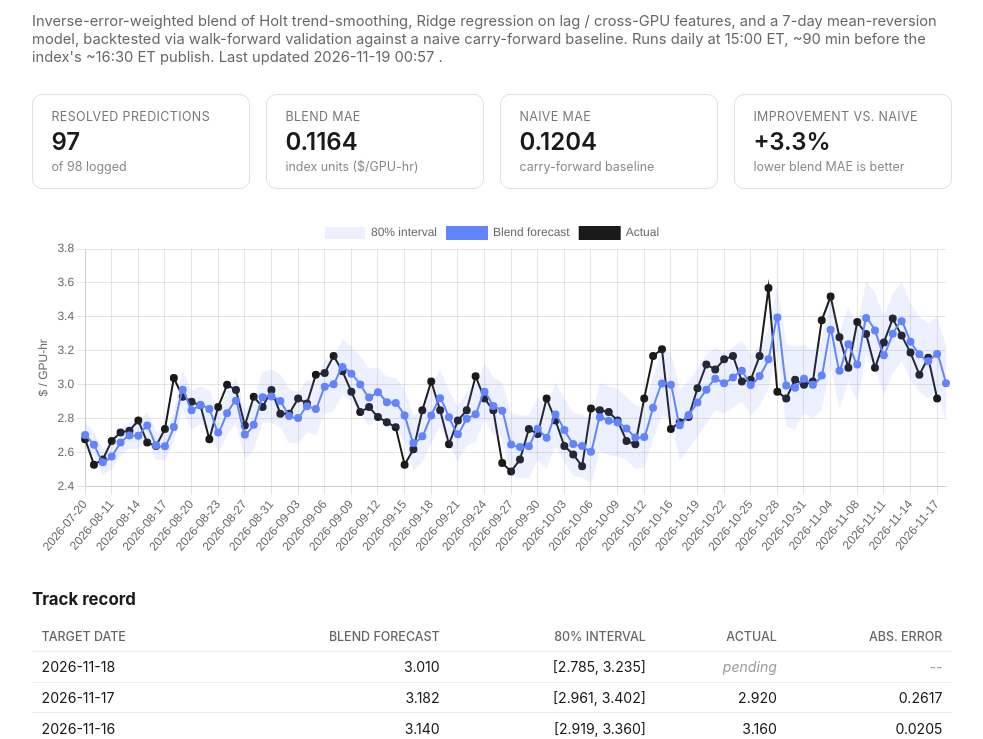
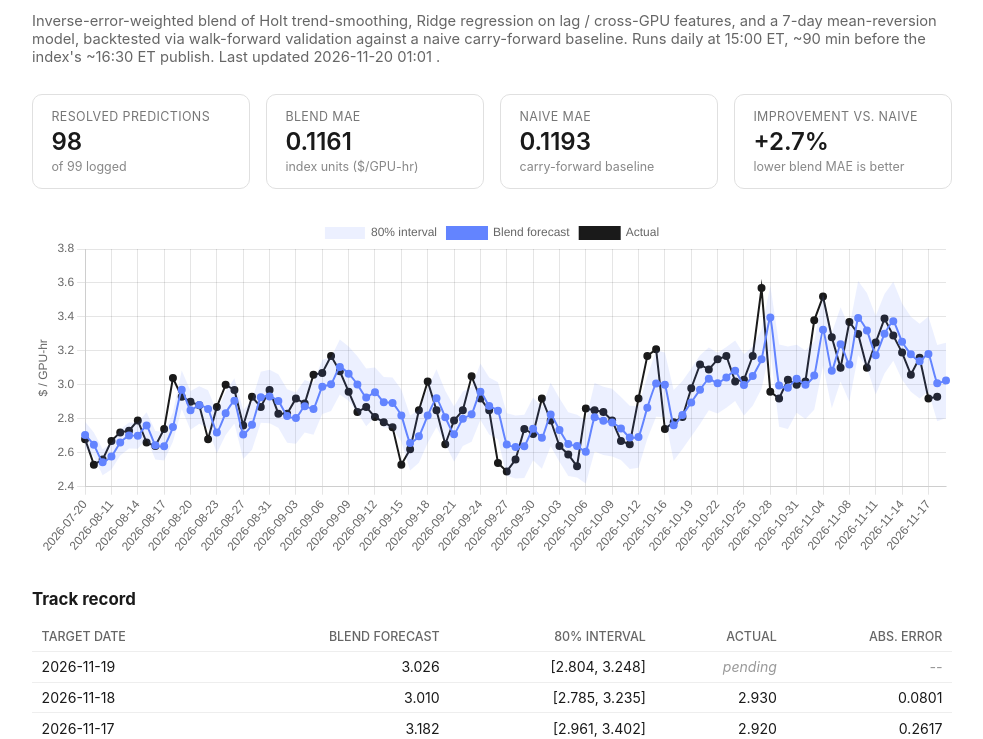
Before and after one commit to pepeelvis/ornn-h100-predictor, a plain HTML site: page docs/index.html in a window 1280 px wide. Shown: the part 70-809 px from the top of the page, without its empty margins (148-1131 px from the left). Drawn offline with nearby package versions, Linux system fonts and the light colour scheme.

Commit message:
Daily update: 2026-11-20

```diff
--- a/docs/index.html
+++ b/docs/index.html
@@ -41,27 +41,27 @@
 </head>
 <body>
 <h1>Ornn H100 SXM Index -- Daily Predictor</h1>
-<p class="sub">Inverse-error-weighted blend of Holt trend-smoothing, Ridge regression on lag / cross-GPU features, and a 7-day mean-reversion model, backtested via walk-forward validation against a naive carry-forward baseline. Runs daily at 15:00 ET, ~90 min before the index's ~16:30 ET publish. Last updated 2026-11-19 00:57 .</p>
+<p class="sub">Inverse-error-weighted blend of Holt trend-smoothing, Ridge regression on lag / cross-GPU features, and a 7-day mean-reversion model, backtested via walk-forward validation against a naive carry-forward baseline. Runs daily at 15:00 ET, ~90 min before the index's ~16:30 ET publish. Last updated 2026-11-20 01:01 .</p>
 
 <div class="stats">
   <div class="stat">
     <div class="label">Resolved predictions</div>
-    <div class="value">97</div>
-    <div class="note">of 98 logged</div>
+    <div class="value">98</div>
+    <div class="note">of 99 logged</div>
   </div>
   <div class="stat">
     <div class="label">Blend MAE</div>
-    <div class="value">0.1164</div>
+    <div class="value">0.1161</div>
     <div class="note">index units ($/GPU-hr)</div>
   </div>
   <div class="stat">
     <div class="label">Naive MAE</div>
-    <div class="value">0.1204</div>
+    <div class="value">0.1193</div>
     <div class="note">carry-forward baseline</div>
   </div>
   <div class="stat">
     <div class="label">Improvement vs. naive</div>
-    <div class="value">+3.3%</div>
+    <div class="value">+2.7%</div>
     <div class="note">lower blend MAE is better</div>
   </div>
 </div>
@@ -74,7 +74,8 @@
     <tr><th>Target date</th><th>Blend forecast</th><th>80% interval</th><th>Actual</th><th>Abs. error</th></tr>
   </thead>
   <tbody>
-    <tr><td>2026-11-18</td><td>3.010</td><td>[2.785, 3.235]</td><td class="pending">pending</td><td class="pending">--</td></tr>
+    <tr><td>2026-11-19</td><td>3.026</td><td>[2.804, 3.248]</td><td class="pending">pending</td><td class="pending">--</td></tr>
+    <tr><td>2026-11-18</td><td>3.010</td><td>[2.785, 3.235]</td><td>2.930</td><td>0.0801</td></tr>
     <tr><td>2026-11-17</td><td>3.182</td><td>[2.961, 3.402]</td><td>2.920</td><td>0.2617</td></tr>
     <tr><td>2026-11-16</td><td>3.140</td><td>[2.919, 3.360]</td><td>3.160</td><td>0.0205</td></tr>
     <tr><td>2026-11-15</td><td>3.180</td><td>[2.959, 3.400]</td><td>3.060</td><td>0.1198</td></tr>
@@ -188,11 +189,11 @@
 </footer>
 
 <script>
-const labels = ["2026-07-20", "2026-08-09", "2026-08-10", "2026-08-11", "2026-08-12", "2026-08-13", "2026-08-14", "2026-08-15", "2026-08-16", "2026-08-17", "2026-08-18", "2026-08-19", "2026-08-20", "2026-08-21", "2026-08-22", "2026-08-23", "2026-08-24", "2026-08-25", "2026-08-27", "2026-08-28", "2026-08-29", "2026-08-31", "2026-09-01", "2026-09-02", "2026-09-03", "2026-09-04", "2026-09-05", "2026-09-06", "2026-09-07", "2026-09-08", "2026-09-09", "2026-09-10", "2026-09-11", "2026-09-12", "2026-09-13", "2026-09-14", "2026-09-15", "2026-09-16", "2026-09-17", "2026-09-18", "2026-09-19", "2026-09-20", "2026-09-21", "2026-09-22", "2026-09-23", "2026-09-24", "2026-09-25", "2026-09-26", "2026-09-27", "2026-09-28", "2026-09-29", "2026-09-30", "2026-10-01", "2026-10-02", "2026-10-03", "2026-10-04", "2026-10-05", "2026-10-06", "2026-10-07", "2026-10-08", "2026-10-09", "2026-10-10", "2026-10-11", "2026-10-12", "2026-10-13", "2026-10-14", "2026-10-16", "2026-10-17", "2026-10-18", "2026-10-19", "2026-10-20", "2026-10-21", "2026-10-22", "2026-10-23", "2026-10-24", "2026-10-25", "2026-10-26", "2026-10-27", "2026-10-28", "2026-10-29", "2026-10-30", "2026-10-31", "2026-11-01", "2026-11-02", "2026-11-04", "2026-11-06", "2026-11-07", "2026-11-08", "2026-11-09", "2026-11-10", "2026-11-11", "2026-11-12", "2026-11-13", "2026-11-14", "2026-11-15", "2026-11-16", "2026-11-17", "2026-11-18"];
-const actual = [2.68, 2.53, 2.56, 2.67, 2.72, 2.73, 2.79, 2.66, 2.64, 2.74, 3.04, 2.93, 2.9, 2.88, 2.68, 2.87, 3.0, 2.97, 2.76, 2.93, 2.87, 2.97, 2.83, 2.83, 2.92, 2.89, 3.06, 3.07, 3.17, 3.08, 2.96, 2.84, 2.87, 2.81, 2.78, 2.75, 2.53, 2.62, 2.85, 3.02, 2.85, 2.65, 2.79, 2.85, 3.05, 2.92, 2.85, 2.54, 2.49, 2.56, 2.74, 2.71, 2.92, 2.79, 2.64, 2.59, 2.52, 2.86, 2.85, 2.84, 2.79, 2.67, 2.65, 2.92, 3.17, 3.21, 2.74, 2.78, 2.81, 2.98, 3.12, 3.09, 3.15, 3.17, 3.02, 3.03, 3.17, 3.57, 2.96, 2.92, 3.03, 3.0, 3.02, 3.38, 3.52, 3.28, 3.1, 3.37, 3.3, 3.1, 3.25, 3.39, 3.29, 3.19, 3.06, 3.16, 2.92, null];
-const blend = [2.7052, 2.6474, 2.5441, 2.5785, 2.6603, 2.7016, 2.7005, 2.7605, 2.6444, 2.6382, 2.751, 2.971, 2.8497, 2.8815, 2.8573, 2.7187, 2.8332, 2.9059, 2.7079, 2.7645, 2.9272, 2.9316, 2.9046, 2.8163, 2.8041, 2.8742, 2.8583, 2.9883, 3.0036, 3.1056, 3.066, 3.0022, 2.9259, 2.956, 2.8979, 2.8926, 2.8196, 2.6575, 2.6969, 2.819, 2.9213, 2.8094, 2.7097, 2.8005, 2.8267, 2.96, 2.8754, 2.8477, 2.6489, 2.6339, 2.6379, 2.7408, 2.6878, 2.8255, 2.7341, 2.6509, 2.6393, 2.6058, 2.8089, 2.7879, 2.7777, 2.7432, 2.6906, 2.6926, 2.8655, 3.0079, 3.0, 2.7615, 2.8224, 2.8961, 2.9716, 3.0353, 3.01, 3.0437, 3.0827, 2.9995, 3.0514, 3.151, 3.3962, 2.9961, 2.9831, 3.0356, 3.0003, 3.0545, 3.325, 3.0832, 3.2386, 3.1199, 3.3939, 3.3203, 3.1747, 3.3012, 3.3747, 3.2544, 3.1798, 3.1395, 3.1817, 3.0101];
-const lower = [2.628, 2.5759, 2.467, 2.5021, 2.5841, 2.6247, 2.6236, 2.682, 2.5608, 2.5546, 2.6642, 2.8577, 2.7362, 2.771, 2.7462, 2.5972, 2.7053, 2.7728, 2.5638, 2.6182, 2.7772, 2.7738, 2.747, 2.6591, 2.6528, 2.7196, 2.7064, 2.8287, 2.8457, 2.9435, 2.906, 2.8365, 2.7557, 2.8101, 2.75, 2.7425, 2.6669, 2.4961, 2.5412, 2.6579, 2.7512, 2.6533, 2.5475, 2.6398, 2.6655, 2.7936, 2.7069, 2.6803, 2.4651, 2.4487, 2.4515, 2.556, 2.5061, 2.6381, 2.5473, 2.4632, 2.4546, 2.4195, 2.6072, 2.5869, 2.5781, 2.5581, 2.5039, 2.5119, 2.6819, 2.8124, 2.8093, 2.5532, 2.622, 2.6965, 2.7693, 2.8505, 2.8307, 2.8644, 2.9044, 2.8189, 2.8775, 2.9774, 3.2076, 2.7539, 2.7399, 2.8352, 2.7986, 2.8539, 3.1128, 2.8615, 3.0199, 2.9009, 3.1758, 3.0999, 2.9434, 3.067, 3.142, 3.0294, 2.9592, 2.9193, 2.9611, 2.785];
-const upper = [2.7823, 2.719, 2.6212, 2.6549, 2.7366, 2.7785, 2.7773, 2.8391, 2.7279, 2.7218, 2.8379, 3.0844, 2.9631, 2.992, 2.9684, 2.8401, 2.961, 3.039, 2.852, 2.9108, 3.0771, 3.0895, 3.0622, 2.9736, 2.9554, 3.0288, 3.0102, 3.1479, 3.1614, 3.2676, 3.2261, 3.168, 3.0961, 3.1018, 3.0459, 3.0426, 2.9724, 2.8189, 2.8525, 2.9801, 3.0914, 2.9655, 2.8719, 2.9612, 2.9878, 3.1263, 3.0439, 3.0152, 2.8326, 2.819, 2.8244, 2.9256, 2.8696, 3.0129, 2.9208, 2.8387, 2.824, 2.792, 3.0106, 2.9889, 2.9772, 2.9283, 2.8773, 2.8733, 3.049, 3.2034, 3.1907, 2.9698, 3.0229, 3.0958, 3.1739, 3.2201, 3.1893, 3.2229, 3.261, 3.1801, 3.2254, 3.3246, 3.5847, 3.2383, 3.2262, 3.2361, 3.202, 3.2551, 3.5372, 3.305, 3.4572, 3.3389, 3.612, 3.5407, 3.406, 3.5354, 3.6073, 3.4794, 3.4004, 3.3598, 3.4022, 3.2351];
+const labels = ["2026-07-20", "2026-08-09", "2026-08-10", "2026-08-11", "2026-08-12", "2026-08-13", "2026-08-14", "2026-08-15", "2026-08-16", "2026-08-17", "2026-08-18", "2026-08-19", "2026-08-20", "2026-08-21", "2026-08-22", "2026-08-23", "2026-08-24", "2026-08-25", "2026-08-27", "2026-08-28", "2026-08-29", "2026-08-31", "2026-09-01", "2026-09-02", "2026-09-03", "2026-09-04", "2026-09-05", "2026-09-06", "2026-09-07", "2026-09-08", "2026-09-09", "2026-09-10", "2026-09-11", "2026-09-12", "2026-09-13", "2026-09-14", "2026-09-15", "2026-09-16", "2026-09-17", "2026-09-18", "2026-09-19", "2026-09-20", "2026-09-21", "2026-09-22", "2026-09-23", "2026-09-24", "2026-09-25", "2026-09-26", "2026-09-27", "2026-09-28", "2026-09-29", "2026-09-30", "2026-10-01", "2026-10-02", "2026-10-03", "2026-10-04", "2026-10-05", "2026-10-06", "2026-10-07", "2026-10-08", "2026-10-09", "2026-10-10", "2026-10-11", "2026-10-12", "2026-10-13", "2026-10-14", "2026-10-16", "2026-10-17", "2026-10-18", "2026-10-19", "2026-10-20", "2026-10-21", "2026-10-22", "2026-10-23", "2026-10-24", "2026-10-25", "2026-10-26", "2026-10-27", "2026-10-28", "2026-10-29", "2026-10-30", "2026-10-31", "2026-11-01", "2026-11-02", "2026-11-04", "2026-11-06", "2026-11-07", "2026-11-08", "2026-11-09", "2026-11-10", "2026-11-11", "2026-11-12", "2026-11-13", "2026-11-14", "2026-11-15", "2026-11-16", "2026-11-17", "2026-11-18", "2026-11-19"];
+const actual = [2.68, 2.53, 2.56, 2.67, 2.72, 2.73, 2.79, 2.66, 2.64, 2.74, 3.04, 2.93, 2.9, 2.88, 2.68, 2.87, 3.0, 2.97, 2.76, 2.93, 2.87, 2.97, 2.83, 2.83, 2.92, 2.89, 3.06, 3.07, 3.17, 3.08, 2.96, 2.84, 2.87, 2.81, 2.78, 2.75, 2.53, 2.62, 2.85, 3.02, 2.85, 2.65, 2.79, 2.85, 3.05, 2.92, 2.85, 2.54, 2.49, 2.56, 2.74, 2.71, 2.92, 2.79, 2.64, 2.59, 2.52, 2.86, 2.85, 2.84, 2.79, 2.67, 2.65, 2.92, 3.17, 3.21, 2.74, 2.78, 2.81, 2.98, 3.12, 3.09, 3.15, 3.17, 3.02, 3.03, 3.17, 3.57, 2.96, 2.92, 3.03, 3.0, 3.02, 3.38, 3.52, 3.28, 3.1, 3.37, 3.3, 3.1, 3.25, 3.39, 3.29, 3.19, 3.06, 3.16, 2.92, 2.93, null];
+const blend = [2.7052, 2.6474, 2.5441, 2.5785, 2.6603, 2.7016, 2.7005, 2.7605, 2.6444, 2.6382, 2.751, 2.971, 2.8497, 2.8815, 2.8573, 2.7187, 2.8332, 2.9059, 2.7079, 2.7645, 2.9272, 2.9316, 2.9046, 2.8163, 2.8041, 2.8742, 2.8583, 2.9883, 3.0036, 3.1056, 3.066, 3.0022, 2.9259, 2.956, 2.8979, 2.8926, 2.8196, 2.6575, 2.6969, 2.819, 2.9213, 2.8094, 2.7097, 2.8005, 2.8267, 2.96, 2.8754, 2.8477, 2.6489, 2.6339, 2.6379, 2.7408, 2.6878, 2.8255, 2.7341, 2.6509, 2.6393, 2.6058, 2.8089, 2.7879, 2.7777, 2.7432, 2.6906, 2.6926, 2.8655, 3.0079, 3.0, 2.7615, 2.8224, 2.8961, 2.9716, 3.0353, 3.01, 3.0437, 3.0827, 2.9995, 3.0514, 3.151, 3.3962, 2.9961, 2.9831, 3.0356, 3.0003, 3.0545, 3.325, 3.0832, 3.2386, 3.1199, 3.3939, 3.3203, 3.1747, 3.3012, 3.3747, 3.2544, 3.1798, 3.1395, 3.1817, 3.0101, 3.0259];
+const lower = [2.628, 2.5759, 2.467, 2.5021, 2.5841, 2.6247, 2.6236, 2.682, 2.5608, 2.5546, 2.6642, 2.8577, 2.7362, 2.771, 2.7462, 2.5972, 2.7053, 2.7728, 2.5638, 2.6182, 2.7772, 2.7738, 2.747, 2.6591, 2.6528, 2.7196, 2.7064, 2.8287, 2.8457, 2.9435, 2.906, 2.8365, 2.7557, 2.8101, 2.75, 2.7425, 2.6669, 2.4961, 2.5412, 2.6579, 2.7512, 2.6533, 2.5475, 2.6398, 2.6655, 2.7936, 2.7069, 2.6803, 2.4651, 2.4487, 2.4515, 2.556, 2.5061, 2.6381, 2.5473, 2.4632, 2.4546, 2.4195, 2.6072, 2.5869, 2.5781, 2.5581, 2.5039, 2.5119, 2.6819, 2.8124, 2.8093, 2.5532, 2.622, 2.6965, 2.7693, 2.8505, 2.8307, 2.8644, 2.9044, 2.8189, 2.8775, 2.9774, 3.2076, 2.7539, 2.7399, 2.8352, 2.7986, 2.8539, 3.1128, 2.8615, 3.0199, 2.9009, 3.1758, 3.0999, 2.9434, 3.067, 3.142, 3.0294, 2.9592, 2.9193, 2.9611, 2.785, 2.804];
+const upper = [2.7823, 2.719, 2.6212, 2.6549, 2.7366, 2.7785, 2.7773, 2.8391, 2.7279, 2.7218, 2.8379, 3.0844, 2.9631, 2.992, 2.9684, 2.8401, 2.961, 3.039, 2.852, 2.9108, 3.0771, 3.0895, 3.0622, 2.9736, 2.9554, 3.0288, 3.0102, 3.1479, 3.1614, 3.2676, 3.2261, 3.168, 3.0961, 3.1018, 3.0459, 3.0426, 2.9724, 2.8189, 2.8525, 2.9801, 3.0914, 2.9655, 2.8719, 2.9612, 2.9878, 3.1263, 3.0439, 3.0152, 2.8326, 2.819, 2.8244, 2.9256, 2.8696, 3.0129, 2.9208, 2.8387, 2.824, 2.792, 3.0106, 2.9889, 2.9772, 2.9283, 2.8773, 2.8733, 3.049, 3.2034, 3.1907, 2.9698, 3.0229, 3.0958, 3.1739, 3.2201, 3.1893, 3.2229, 3.261, 3.1801, 3.2254, 3.3246, 3.5847, 3.2383, 3.2262, 3.2361, 3.202, 3.2551, 3.5372, 3.305, 3.4572, 3.3389, 3.612, 3.5407, 3.406, 3.5354, 3.6073, 3.4794, 3.4004, 3.3598, 3.4022, 3.2351, 3.2477];
 
 new Chart(document.getElementById('chart'), {
   type: 'line',
--- a/lighter_basis_log.csv
+++ b/lighter_basis_log.csv
@@ -85,3 +85,4 @@ run_at,date,ocpi_spot,mark_price,index_price,last_trade_price,basis,basis_bps,op
 2026-11-17T02:17:14,2026-11-15,3.06,3.2148,3.2275,3.1733,0.15479999999999983,505.88235294117584,7338.78,2061.743343
 2026-11-18T01:29:15,2026-11-16,3.16,2.69,2.6766,2.9599,-0.4700000000000002,-1487.3417721518992,7583.74,1268.295111
 2026-11-19T00:57:17,2026-11-17,2.92,3.103,3.1185,3.01,0.18300000000000027,626.7123287671242,4729.26,3638.128332
+2026-11-20T01:01:11,2026-11-18,2.93,2.6621,2.6488,2.89,-0.2679,-914.3344709897611,4738.09,3721.097379
--- a/predictions_log.csv
+++ b/predictions_log.csv
@@ -96,4 +96,5 @@ run_at,target_date,last_known_date,last_known_value,naive,holt,ridge,meanrev,ble
 2026-11-15T23:18:55,2026-11-15,2026-11-14,3.19,3.19,3.191103088865144,3.1443116009405947,3.214,3.1797780170654804,2.959192520772283,3.400363513358678,0.14314566366821485,0.14624999999999996,3.06,0.1197780170654803
 2026-11-17T02:17:13,2026-11-16,2026-11-15,3.06,3.06,3.0647443791302456,3.1672290061518193,3.109714285714286,3.1395426856925637,2.9192747186113186,3.3598106527738087,0.1415710091665281,0.1508333333333333,3.16,0.02045731430743647
 2026-11-18T01:29:13,2026-11-17,2026-11-16,3.16,3.16,3.1578766646065475,3.1888984345490394,3.173714285714286,3.181657708065324,2.9611007002869654,3.402214715843683,0.14105236175304667,0.15374999999999997,2.92,0.2616577080653242
-2026-11-19T00:57:16,2026-11-18,2026-11-17,2.92,2.92,2.9330934506297437,3.0211678279150336,2.9979999999999998,3.010057760043651,2.785020184176776,3.235095335910526,0.14325739874941992,0.15458333333333332,,
+2026-11-19T00:57:16,2026-11-18,2026-11-17,2.92,2.92,2.9330934506297437,3.0211678279150336,2.9979999999999998,3.010057760043651,2.785020184176776,3.235095335910526,0.14325739874941992,0.15458333333333332,2.93,0.08005776004365073
+2026-11-20T01:01:11,2026-11-19,2026-11-18,2.93,2.93,2.9308187795592437,3.0584387310600687,2.991285714285714,3.0258755998209557,2.8040438297733843,3.247707369868527,0.14011044460676636,0.14666666666666667,,
```
